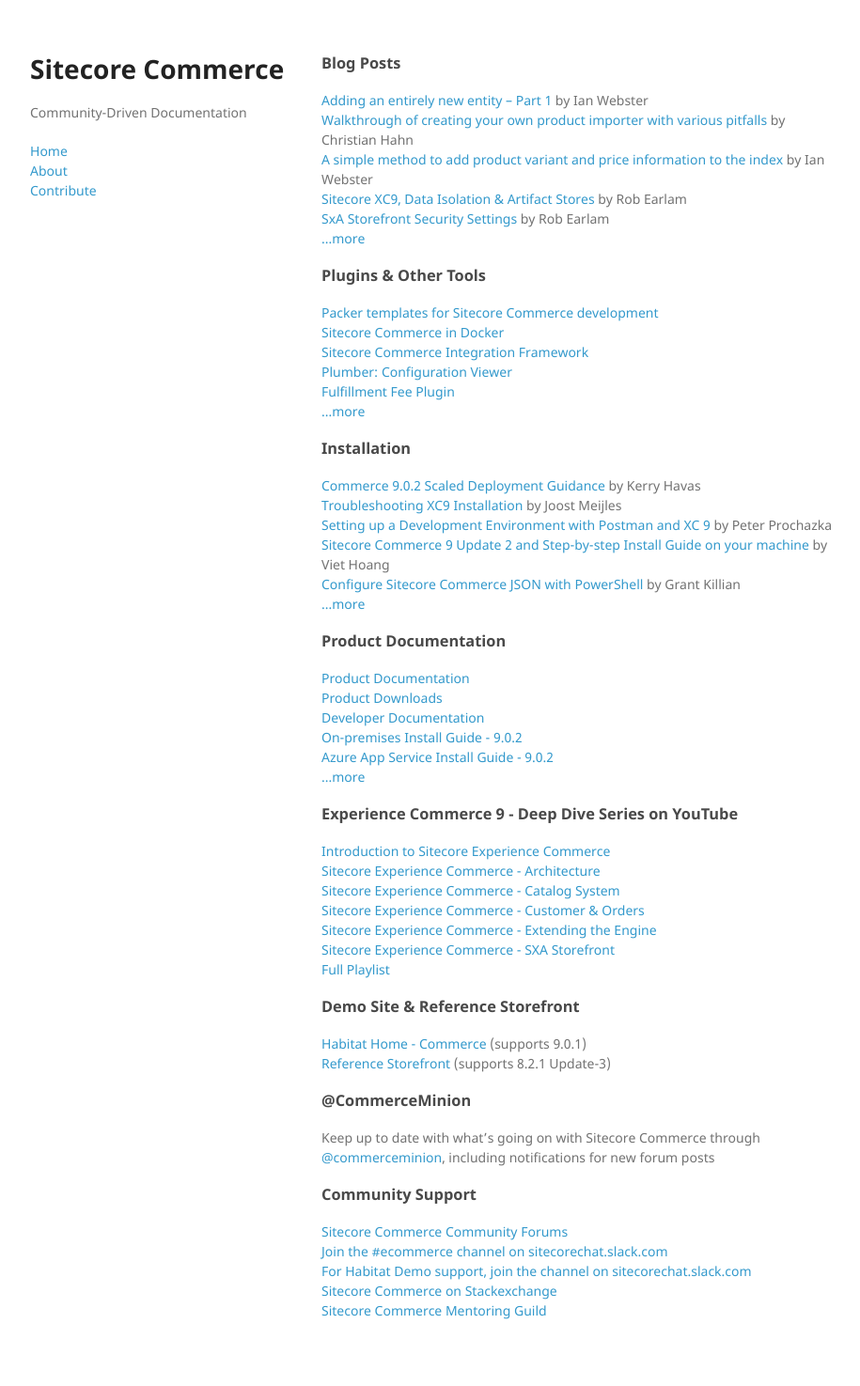
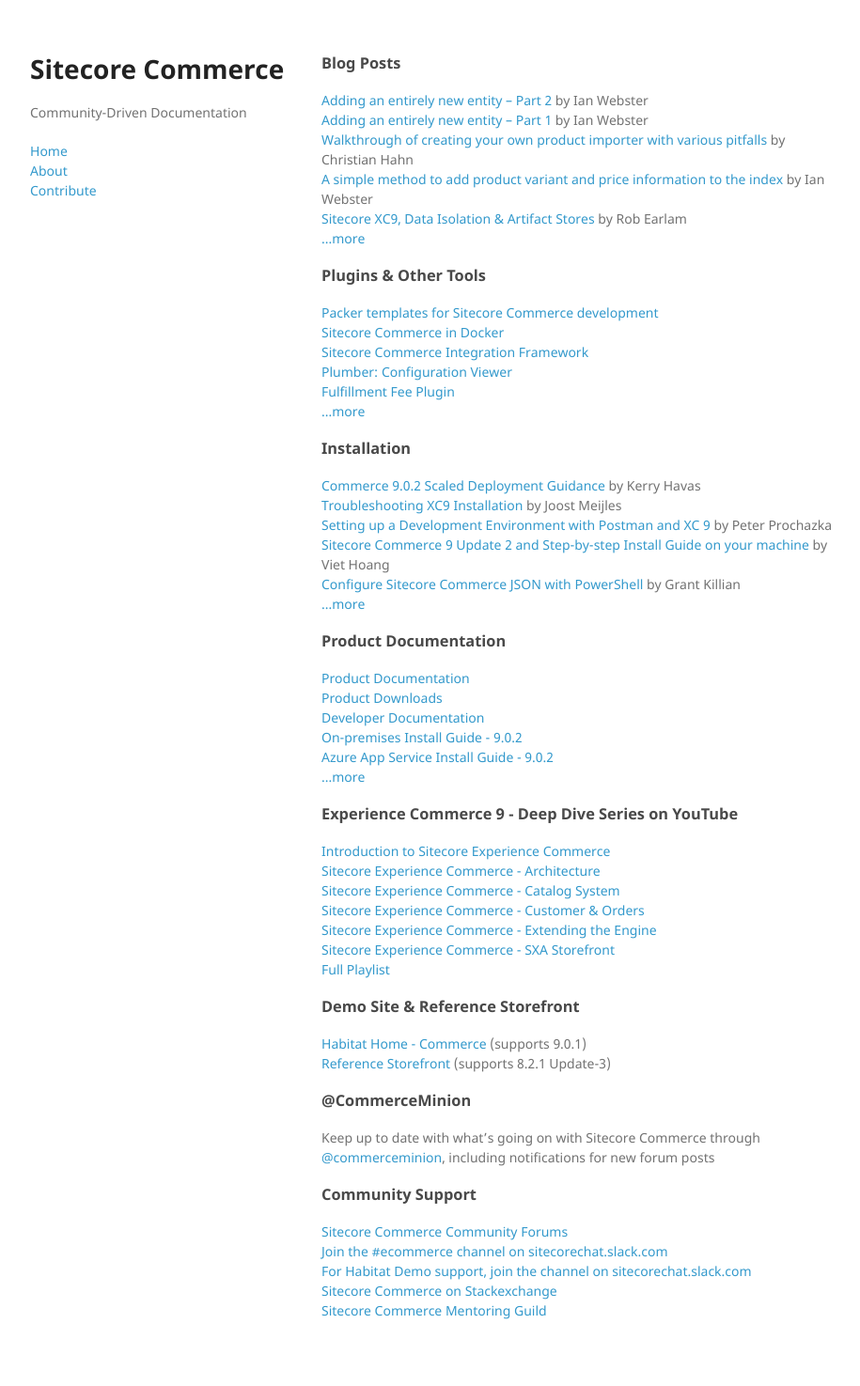
Before and after one commit to CommerceMinion/commerce-community-docs, a Jekyll site: the page built from index.md, in a window 1280 px wide. Shown: the whole page at 94% size, without its empty margins (26-941 px from the left). Built offline with Jekyll 4.4.1, drawn with Linux system fonts in a browser that asks for light colours.

Commit message:
Added new blog post

```diff
--- a/_data/blogs.yml
+++ b/_data/blogs.yml
@@ -1,3 +1,9 @@
+- title: Adding an entirely new entity – Part 2
+  link: https://websterian.com/2018/10/24/sxc-adding-an-entirely-new-entity-part-2-expose-the-new-entity-in-sitecore-via-the-data-provider/
+  author: Ian Webster
+  submitted-by: Kelly Heard
+  submitted-on: 10-24-2018
+
 - title: Adding an entirely new entity – Part 1
   link: https://websterian.com/2018/10/10/sitecore-commerce-adding-an-entirely-new-entity-part-1-commerce-engine-and-business-tools/
   author: Ian Webster
```
